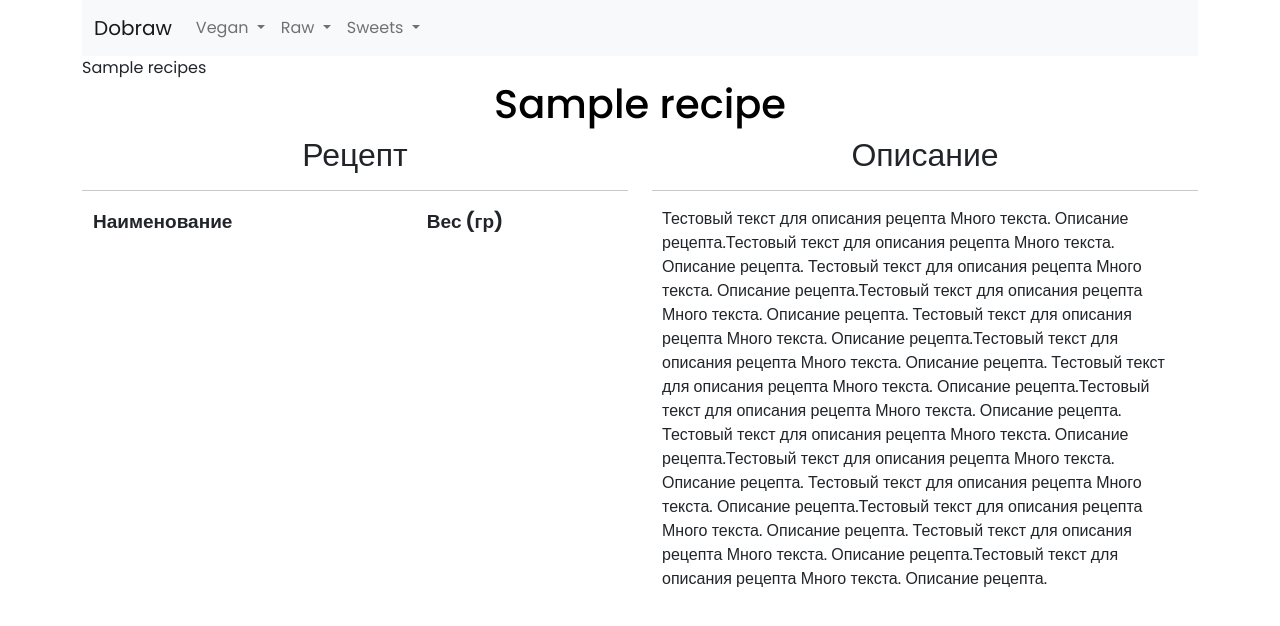
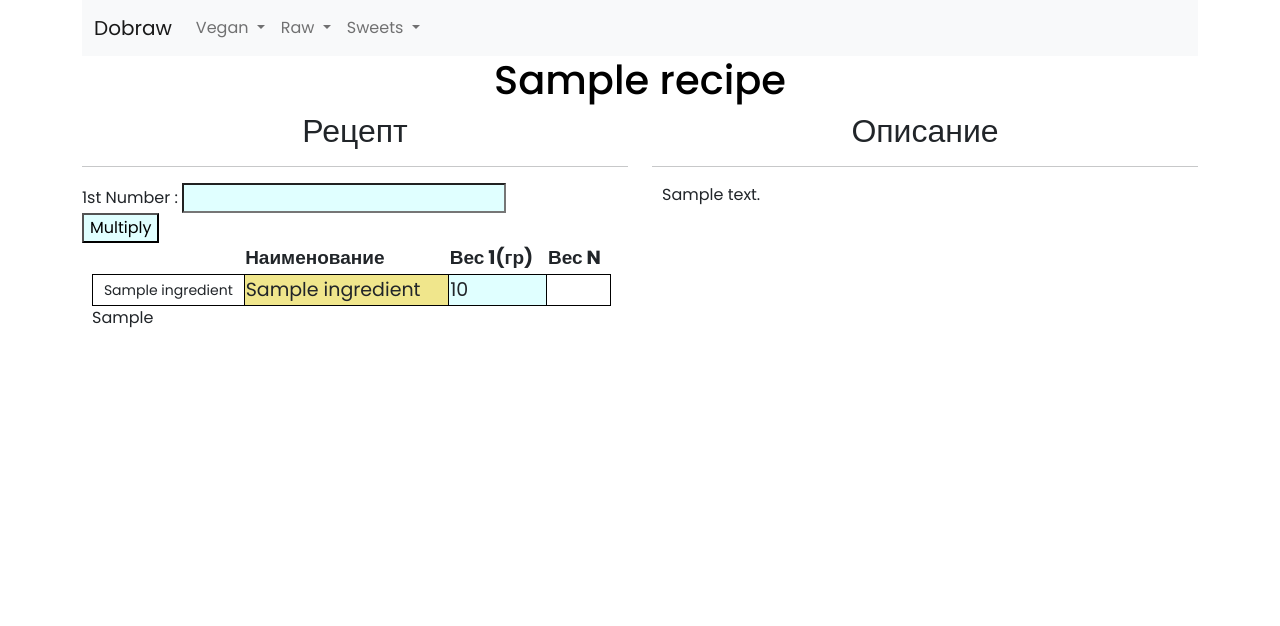
Before and after one commit to vitaliykalachev/Dobraw-Kitchen, a FastAPI app: template app/templates/recipe.html in a window 1280 px wide. Shown: the top 626 px of the page. Run offline with FastAPI, Linux system fonts and the light colour scheme; the template is opened without the code that fills it: most values are stand-ins (such as "Sample title", 1, 10 or a date in 2020); lists and menus that the app fills with data are empty; parts of the project's set-up code (start-up, migrations or seed data) failed here and were passed over; some libraries are stand-ins or nearby versions.

Commit message:
Multiply by number

```diff
--- a/app/crud.py
+++ b/app/crud.py
@@ -27,10 +27,8 @@
     return db.query(models.Recipe).options(joinedload(models.Recipe.recipepart_ingredient)).offset(skip).limit(limit).all()
 
 
-def create_recipe(db:Session, recipe: schemas.RecipeCreate):
-    recipe = models.Recipe(title=recipe.title, description=recipe.description
-
-                           )
+def create_recipe(db:Session, recipe: schemas.RecipeCreateIN):
+    recipe = models.Recipe(**recipe.dict())
     db.add(recipe)
     db.commit()
     db.refresh(recipe)
--- a/app/main.py
+++ b/app/main.py
@@ -1,12 +1,13 @@
 from typing import Union, List
+import uvicorn
 from fastapi import FastAPI, Depends, HTTPException, Request
 from fastapi.responses import HTMLResponse
 from fastapi.templating import Jinja2Templates
 from fastapi.staticfiles import StaticFiles
 from sqlalchemy.orm import Session, joinedload
-from pydantic import BaseModel
+
 from .routers import template
-from pydantic import BaseModel
+
 from . import crud, models, schemas
 from .database import Sessionlocal, engine, get_db
 
@@ -66,15 +67,16 @@
 
 
 @app.get("/recipes/{recipe_id}",
+        response_class= HTMLResponse,
         response_model=schemas.RecipeSchema,
-
         response_model_by_alias=False)
-def get_recipe( recipe_id: int, db: Session = Depends(get_db)):
+def get_recipe(request: Request, recipe_id: int, db: Session = Depends(get_db)):
     recipe = crud.get_recipe(db, recipe_id=recipe_id)
 
     if recipe is None:
         raise HTTPException(status_code=404, detail="Recipe not found")
-    return recipe
+    context = {"request": request, "recipe": recipe}
+    return templates.TemplateResponse("recipe.html", context)
 
 
 @app.get("/users/{user_id}", response_model=schemas.User)
@@ -84,9 +86,9 @@
         raise HTTPException(status_code=404, detail="User not found")
     return db_user
 
-@app.post("/recipes/", response_model=schemas.RecipeCreate)
-def create_recipe(
-    recipe: schemas.RecipeCreate, db: Session = Depends(get_db)
+@app.post("/recipes/", response_model=schemas.RecipeCreateOUT)
+async def create_recipe(
+    recipe: schemas.RecipeCreateIN, db: Session = Depends(get_db)
 ):
     return crud.create_recipe(db=db, recipe=recipe)
 
@@ -109,3 +111,7 @@
 def read_items(skip: int = 0, limit: int = 100, db: Session = Depends(get_db)):
     items = crud.get_items(db, skip=skip, limit=limit)
     return items
+
+
+if __name__ == '__main__':
+    uvicorn.run('main:app', reload=True)
--- a/app/templates/base.html
+++ b/app/templates/base.html
@@ -13,8 +13,8 @@
     <link rel="preconnect" href="https://fonts.gstatic.com" crossorigin>
     <link href="https://fonts.googleapis.com/css2?family=Poppins:wght@400;500;600;700&display=swap" rel="stylesheet">
     <link href="{{ url_for('static', path='/css/styles.css') }}" rel="stylesheet">
-    <script defer src="https://unpkg.com/alpinejs@3.x.x/dist/cdn.min.js"></script>
-    <!-- <script src="https://unpkg.com/htmx.org@1.8.3" integrity="sha384-e2no7T1BxIs3ngCTptBu4TjvRWF4bBjFW0pt7TpxOEkRJuvrjRt29znnYuoLTz9S" crossorigin="anonymous"></script> -->
+    <!-- <script defer src="https://unpkg.com/alpinejs@3.x.x/dist/cdn.min.js"></script> -->
+    <script src="https://unpkg.com/htmx.org@1.8.3" integrity="sha384-e2no7T1BxIs3ngCTptBu4TjvRWF4bBjFW0pt7TpxOEkRJuvrjRt29znnYuoLTz9S" crossorigin="anonymous"></script>
     <!-- <script src="https://unpkg.com/htmx.org@1.8.0" integrity="sha384-cZuAZ+ZbwkNRnrKi05G/fjBX+azI9DNOkNYysZ0I/X5ZFgsmMiBXgDZof30F5ofc" crossorigin="anonymous"></script> -->
 
 
--- a/app/templates/recipe.html
+++ b/app/templates/recipe.html
@@ -2,17 +2,9 @@
 
 
 {% block title %}
-  <title>Template recipe</title>
-
-
 {% endblock %}
 
-
-
-
 {% block content %}
-{{recipes}}
-
 
 {% include "template_recipe.html" %}
 
--- a/app/templates/template_recipe.html
+++ b/app/templates/template_recipe.html
@@ -1,4 +1,3 @@
-
 <div x-data="{db_recipe}">
   <h1>{{recipe.title}}</h1>
 
@@ -8,6 +7,13 @@
 
       <h2>Рецепт </h2>
       <hr>
+
+      1st Number : <input type="text" id="firstNumber" /><br>
+
+      <input type="button" onClick="multiplyBy()" Value="Multiply" />
+
+
+      <div>
       <table>
         <colgroup>
           <col span="2" style="background:Khaki">
@@ -15,47 +21,71 @@
           <col style="background-color:LightCyan"><!-- Задаем цвет фона для следующего (одного) столбца таблицы-->
         </colgroup>
         <tr>
+          <th> </th>
           <th>Наименование</th>
-        <th>Вес (гр)</th>
+          <th>Вес 1(гр)</th>
+          <th>Вес N </th>
         </tr>
 
-        <!-- {%for ingredient in recipe.ingredients%} -->
-        <template x-for="for ingredient in db_recipes">
+        {%for ingredient in recipe.recipepart_ingredient%}
+        <!-- <template x-for="for ingredient in db_recipes"> -->
 
         <tr>
+          <td style="text-align: center;
+        background-color: white; font-size: 14px;
+        ">{{ingredient.recipepart_title }}</td>
+          <td>{{ingredient.ingredient_title}}</td>
+          <td>{{ingredient.weight}}</td>
+          <td></td>
 
-        <td x-text="ingredient.title">{{ingredient.ingredient_title}}</td>
-        <td x-text = "ingredien.weight">{{ingredient.weight}}</td>
+          <div id="result"> </div>
         </tr>
-        <!-- {%endfor%} -->
-        </template>
+        <!-- </template> -->
+        <tr>
+        </tr>
+        {%endfor%}
 
-        <tr>
+      </table>
+      </div>
 
 
-        </tr>
-    </table>
+      </form>
+
+      <script>
+        function multiplyBy() {
+          let num1 = document.getElementById("firstNumber").value;
+          let numbers = [];
+
+          {%for ingredient in recipe.recipepart_ingredient %}
+          numbers.push({{ ingredient.weight }}*num1)
+        {% endfor %};
+        var html = '<table><tr><th>Вес ' + num1 +' </th><tr>';
+        for (var i = 0; i < numbers.length; i++) {
+          html += '<td>' + numbers[i] + '</td>';
+        }
+        html += '</tr></table>'
+        console.log(numbers)
+        document.getElementById("result").innerHTML = html;
+
+              };
 
 
+
+
+
+
+
+
+      </script>
+      <p>{{num2}}</p>
     </div>
     <div class="column">
 
       <h2>Описание</h2>
       <hr>
-    <p>Тестовый текст для описания рецепта
-      Много текста. Описание рецепта.Тестовый текст для описания рецепта Много текста. Описание рецепта.
-      Тестовый текст для описания рецепта Много текста. Описание рецепта.Тестовый текст для описания рецепта Много
-      текста. Описание рецепта.
-      Тестовый текст для описания рецепта Много текста. Описание рецепта.Тестовый текст для описания рецепта Много
-      текста. Описание рецепта.
-      Тестовый текст для описания рецепта Много текста. Описание рецепта.Тестовый текст для описания рецепта Много
-      текста. Описание рецепта.
-      Тестовый текст для описания рецепта Много текста. Описание рецепта.Тестовый текст для описания рецепта Много
-      текста. Описание рецепта.
-      Тестовый текст для описания рецепта Много текста. Описание рецепта.Тестовый текст для описания рецепта Много
-      текста. Описание рецепта.
-      Тестовый текст для описания рецепта Много текста. Описание рецепта.Тестовый текст для описания рецепта Много
-      текста. Описание рецепта.
+      <p>
+
+        {{recipe.description}}
       </p>
 
     </div>
```
Also changed, not shown: app/schemas.py (+16 -2 lines). Lines whose indentation alone changed are shown as unchanged.
